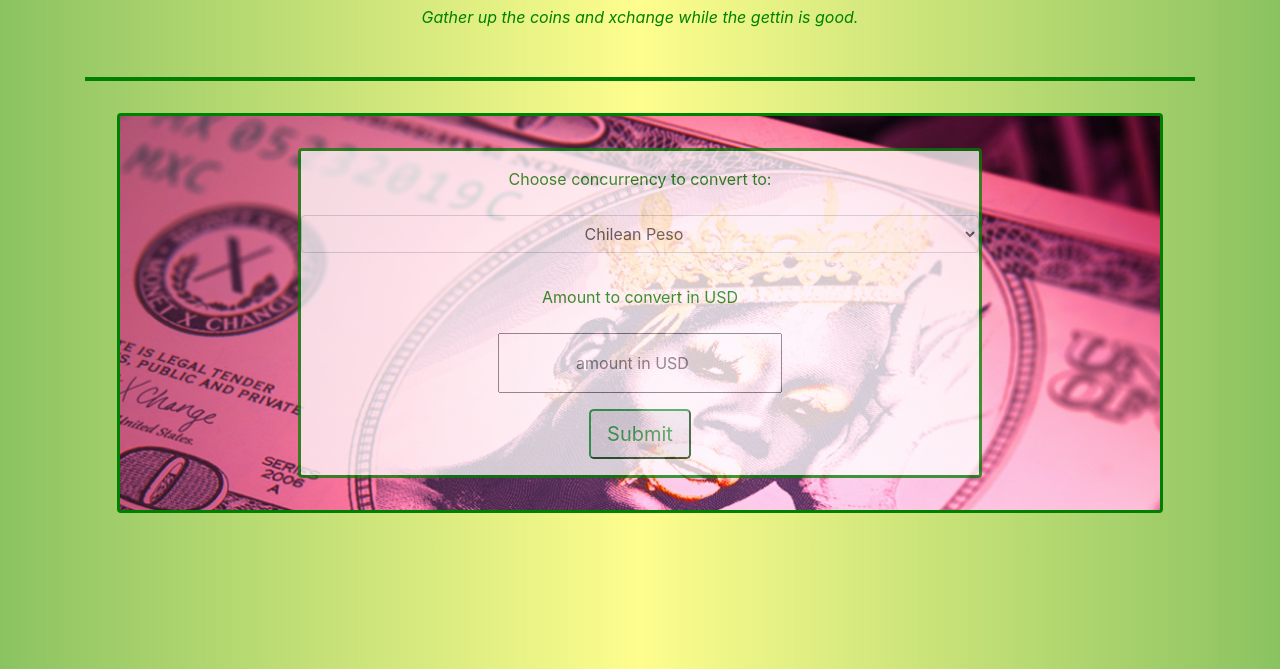
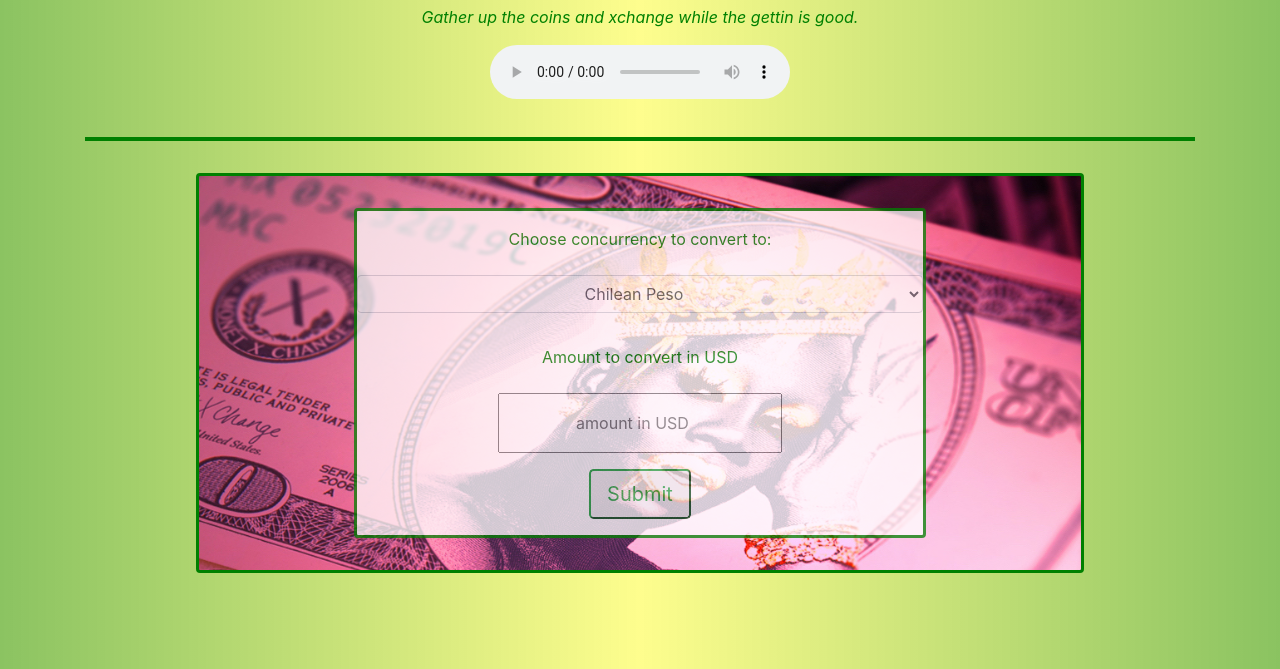
Before and after one commit to rbroadsword/monetXchange, a website built with webpack: page src/index.html in a window 1280 px wide. Shown: the part 131-800 px from the top of the page. Built offline with nearby package versions, Linux system fonts and the light colour scheme.

Commit message:
troubleshoot audio file

```diff
--- a/src/css/styles.css
+++ b/src/css/styles.css
@@ -21,9 +21,11 @@ body {
 .userInfo {
   background-image: url("../assets/img/xchange.jpg");
   background-repeat: no-repeat;
-  background-size: 100%;
+  background-size: cover;
+  width: 80%;
   padding: 2rem;
-  margin: 2rem;
+  margin: auto;
+  margin-top: 2rem;
   text-align: left;
   background-color:ivory;
   border: solid green;
--- a/src/index.html
+++ b/src/index.html
@@ -11,6 +11,9 @@
     <div class="header">
       <h1><span id="title">monet</span> <span style="color:green;">X</span> <span id="title">change</span></h1>
       <p><i>Gather up the coins and xchange while the gettin is good.</i></p>
+      <audio controls autoplay >
+        <source src="./assets/music/Groovy-electronic-background-music.mp3" type="audio/mpeg">
+      </audio>
     </div>
     <div class="userInfo">
       <form class="monetForm">
--- a/webpack.config.js
+++ b/webpack.config.js
@@ -25,7 +25,7 @@ module.exports = {
   module: {
     rules: [
       {
-        test: /\.(gif|png|jpe?g)$/,
+        test: /\.(gif|jpg|png|mp3|aac|ogg)$/,
         use: [
           {
             loader: 'file-loader',
```
Also changed, not shown: 1 other file.
